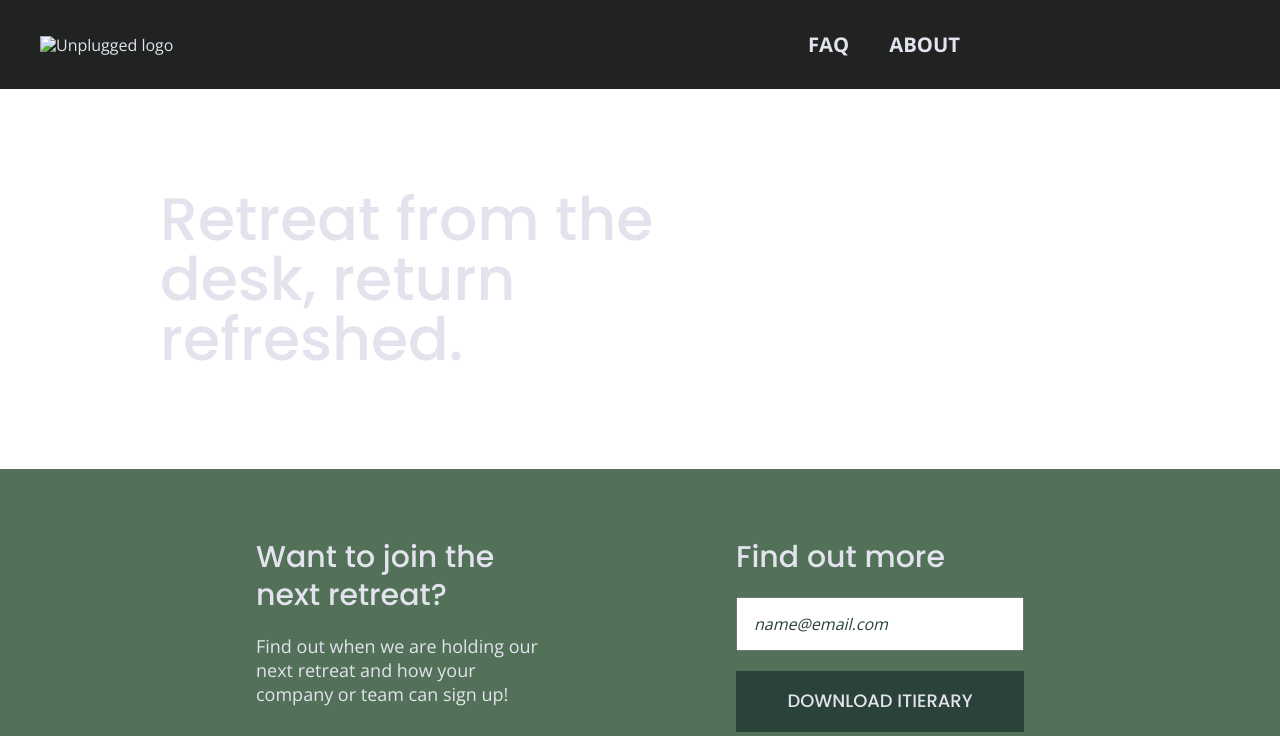
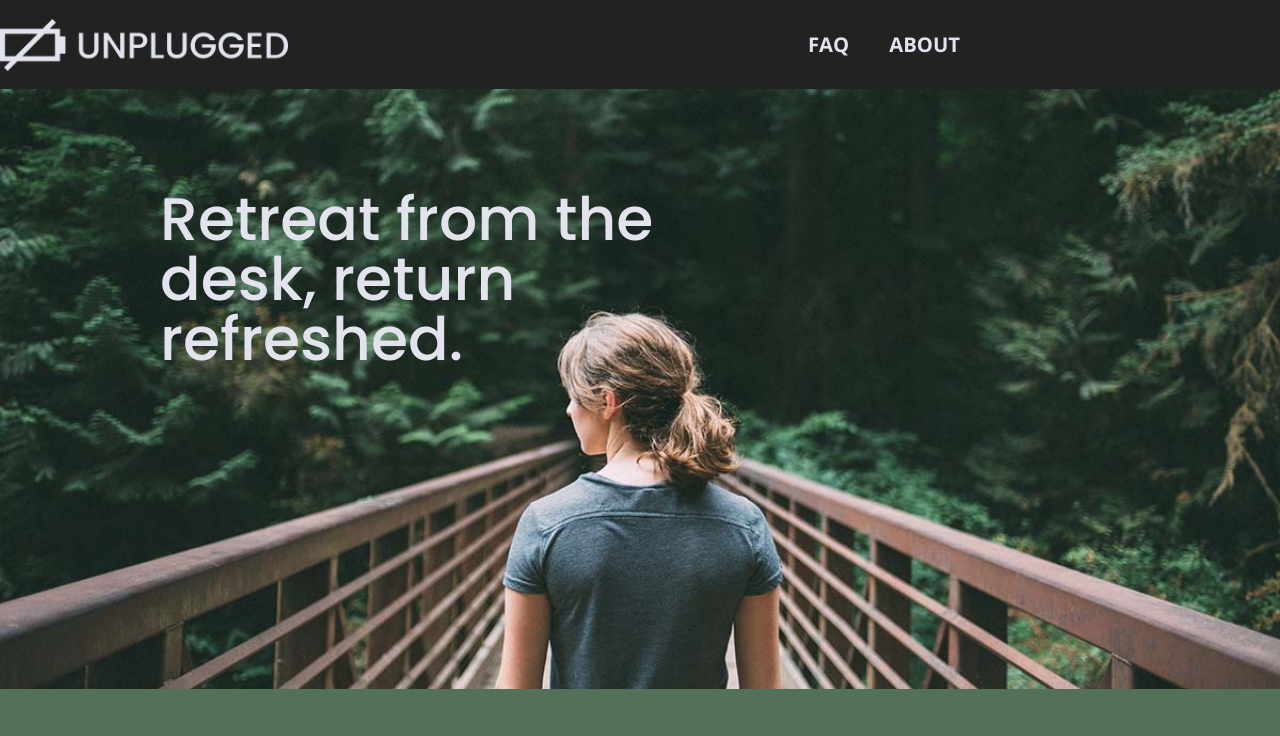
Before and after one commit to sannasinne/unplugged-retreat, a website built with Parcel: page index.html in a window 1280 px wide. Shown: the top 736 px of the page. Built offline with nearby package versions, Linux system fonts and the light colour scheme.

Commit message:
Responsify those images

```diff
--- a/css/main.css
+++ b/css/main.css
@@ -133,6 +133,14 @@ textarea {
     font-style: normal;
   }
 
+  img {
+    width: 100%;
+  }
+
+  figure {
+    margin: 0;
+  }
+
   .content-wrapper {
     width: 90%;
     margin: 50px 0;
@@ -159,6 +167,14 @@ textarea {
     align-items: center;
     flex-flow: row wrap;
     margin: 0;
+  }
+
+  header figure {
+    width: 60%;
+    display: flex;
+    justify-content: center;
+    align-items: center;
+    flex-flow: row wrap;
   }
 
   .header-divider {
@@ -228,6 +244,10 @@ textarea {
   /* ----------------- Mobile Styles - Homepage ---------------------- */
 
   .hero-area {
+    background: url(../img/hero-img.jpg);
+    background-size: cover;
+    background-position: center;
+    min-height: 500px;
     display: flex;
     justify-content: center;
     flex-flow: row wrap;
@@ -279,6 +299,9 @@ textarea {
   /* Features */
 
   .features {
+    background: url('../img/features-img.jpg');
+    background-size: cover;
+    background-position: center;
     display: flex;
     justify-content: center;
     flex-flow: row wrap;
@@ -519,6 +542,10 @@ textarea {
 
   /* Hero area */
 
+  .hero-area {
+    min-height: 600px;
+  }
+
   .hero-area h1 {
     font-size: 3em;
     line-height: 1;
@@ -569,6 +596,7 @@ textarea {
     width: 85%;
   }
 
+  .reviews article figure,
   .reviews article div {
     width: 49%;
   }
--- a/index.html
+++ b/index.html
@@ -29,7 +29,7 @@
   <header>
     <div class="content-wrapper">
       <figure>
-        <a href="#"><img src="" alt="Unplugged logo"></a>
+        <a href="#"><img src="img/unpluggedlogo.png" alt="Unplugged logo"></a>
       </figure>
       <div class="header-divider"></div>
       <nav>
@@ -98,9 +98,9 @@
       <div class="content-wrapper">
         <h2>Be a better team in 5 days, like these.</h2>
         <article class="reviews">
-          <div class="review-img">
-            <img src="" alt="Group of women">
-          </div>
+          <figure>
+            <img src="img/reviews-img.jpg" alt="Group of women">
+          </figure>
           <div class="review-description">
             <h3>LaCrue Bottling Co. October 2017</h3>
             <p>Lorem ipsum dolor sit amet, consectetur adipiscing elit.
```
